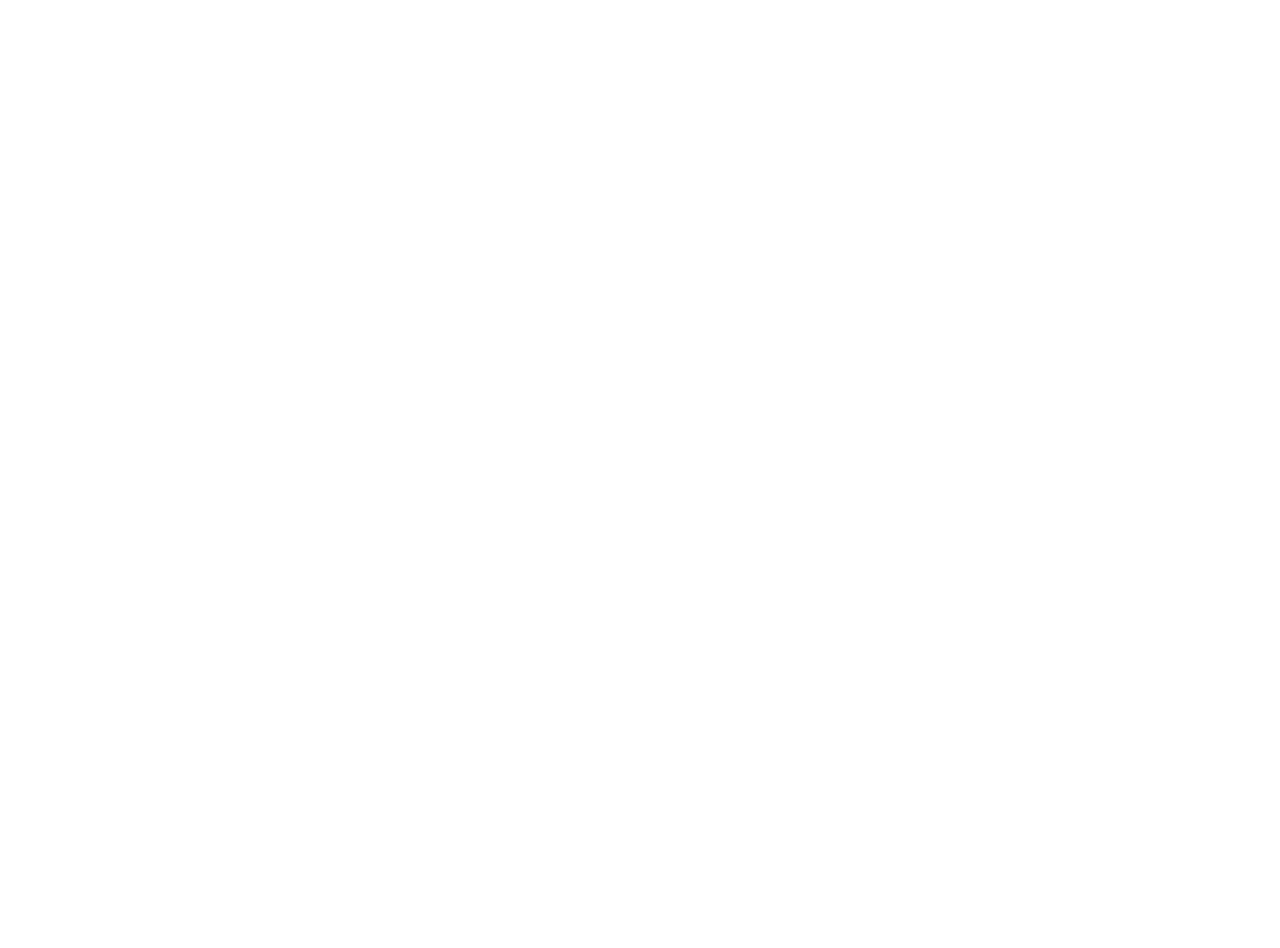
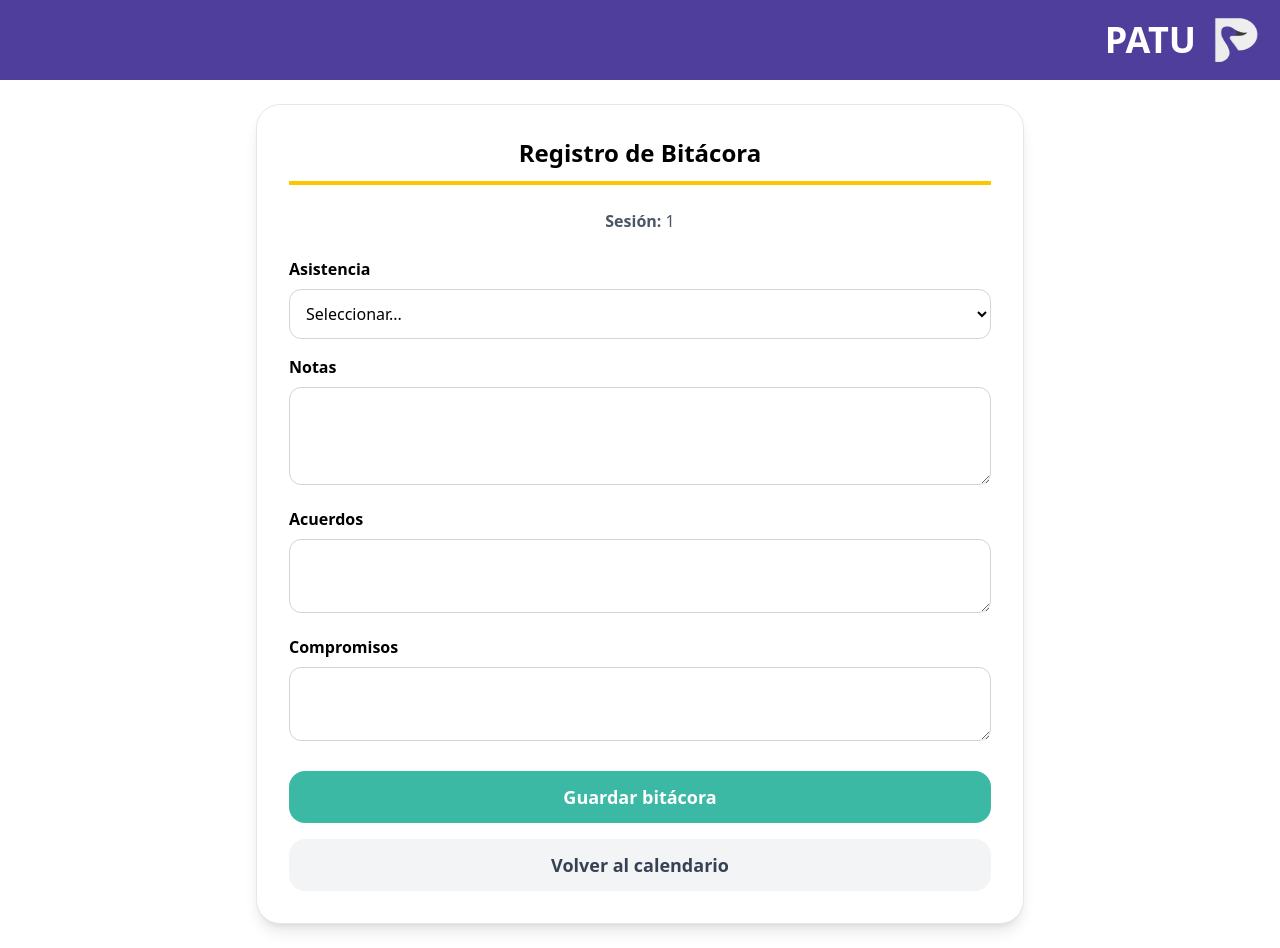
Before and after one commit to Jose-Melendez-Salas/PatuFront, a React (Vite) app: page /bitacora/1 in a window 1280 px wide. Before the commit this address had no page. Before the commit the page ends 800 px from the top, so only its background shows below. Built offline with nearby package versions, Linux system fonts and the light colour scheme.

Commit message:
id de sesion agregada a la bitacora

```diff
--- a/src/App.jsx
+++ b/src/App.jsx
@@ -36,7 +36,7 @@
         <Route path="/NuevoGrupo" element={<NuevoGrupo />} />
         <Route path="/HomeAlumno/:matricula" element={<HomeAlumno />} />
         <Route path="/Contacto" element={<Contacto />} />
-        <Route path="/RegistroBitacora" element={<RegistroBitacora />} />
+        <Route path="/bitacora/:idSesion" element={<RegistroBitacora />} />
 
       </Routes>
 
--- a/src/Calendario.jsx
+++ b/src/Calendario.jsx
@@ -292,6 +292,17 @@
             >
               <FaTrash /> Eliminar sesión
             </button>
+
+            {JSON.parse(localStorage.getItem('usuario'))?.rol === 'tutor' && (
+              <button
+                onClick={() => navigate(`/bitacora/${detalleEvento.id_sesion}`)}
+                className="mt-6 w-full flex items-center justify-center gap-2 bg-[#3CB9A5] text-white font-bold py-3 rounded-lg hover:bg-[#1f6b5e] transition-all"
+              >
+                Registrar Bitácora
+              </button>
+            )}
+
+
           </div>
         </div>
       )}
--- a/src/RegistroBitacora.jsx
+++ b/src/RegistroBitacora.jsx
@@ -1,10 +1,11 @@
 import React, { useState } from 'react';
+import { useParams } from 'react-router-dom';
 import Navbar from './Navbar';
 
 const RegistroBitacora = () => {
   const usuario = JSON.parse(localStorage.getItem('usuario'));
+  const { idSesion } = useParams(); // 👈 aquí obtienes el ID desde la URL
 
-  const [idSesion, setIdSesion] = useState('');
   const [asistencia, setAsistencia] = useState('');
   const [notas, setNotas] = useState('');
   const [acuerdos, setAcuerdos] = useState('');
@@ -41,12 +42,11 @@
       const data = await res.json();
 
       if (!res.ok) {
-        setMensaje({ tipo: 'error', texto: data.message || 'Error al guardar bitácora.' });
+        setMensaje({ tipo: 'error', texto: data.message || 'Error al guardar la bitácora.' });
         return;
       }
 
       setMensaje({ tipo: 'success', texto: 'Bitácora registrada con éxito.' });
-      setIdSesion('');
       setAsistencia('');
       setNotas('');
       setAcuerdos('');
@@ -80,23 +80,17 @@
             </div>
           )}
 
-         {/* <div className="mb-4">
-            <label className="font-bold block mb-2">ID de sesión</label>
-            <input
-              type="number"
-              value={idSesion}
-              onChange={(e) => setIdSesion(e.target.value)}
-              className="w-full p-3 border rounded-xl border border-gray-300"
-              placeholder="Ejemplo: 1"
-            />
-          </div>
-            */}
+          {/* 👇 Aquí ya no se muestra el campo ID */}
+          <p className="text-gray-600 text-center mb-6">
+            <strong>Sesión:</strong> {idSesion}
+          </p>
+
           <div className="mb-4">
             <label className="font-bold block mb-2">Asistencia</label>
             <select
               value={asistencia}
               onChange={(e) => setAsistencia(e.target.value)}
-              className="w-full p-3 border rounded-xl border border-gray-300"
+              className="w-full p-3 border rounded-xl border-gray-300"
             >
               <option value="">Seleccionar...</option>
               <option value="asistio">Asistió</option>
@@ -109,7 +103,7 @@
             <textarea
               value={notas}
               onChange={(e) => setNotas(e.target.value)}
-              className="w-full p-3 border rounded-xl border border-gray-300"
+              className="w-full p-3 border rounded-xl border-gray-300"
               rows="3"
             ></textarea>
           </div>
@@ -145,6 +139,13 @@
           >
             {loading ? 'Guardando...' : 'Guardar bitácora'}
           </button>
+
+          <button
+            onClick={() => (window.location.href = '/calendario')}
+            className="w-full mt-4 py-3 rounded-2xl font-bold text-lg bg-gray-100 hover:bg-gray-200 text-gray-700"
+          >
+            Volver al calendario
+          </button>
         </div>
       </main>
     </>
```
